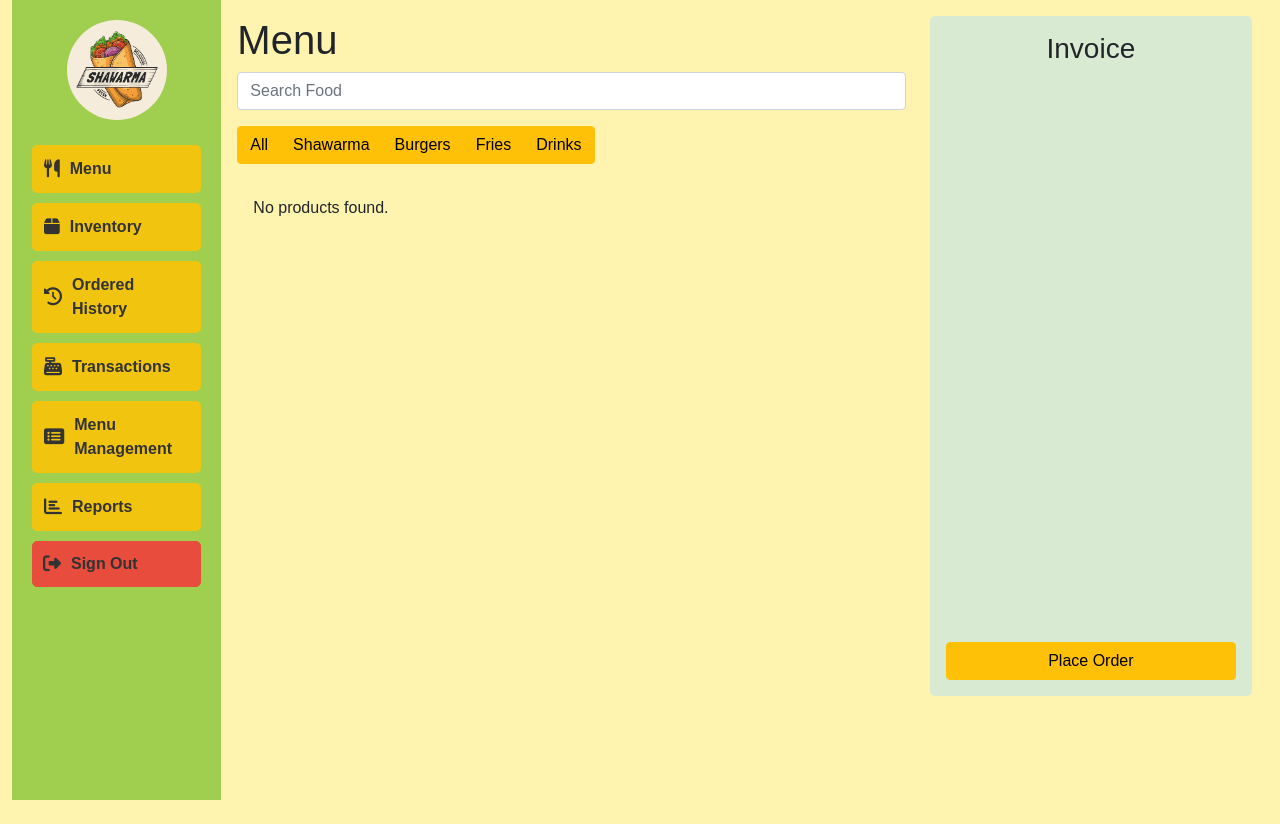
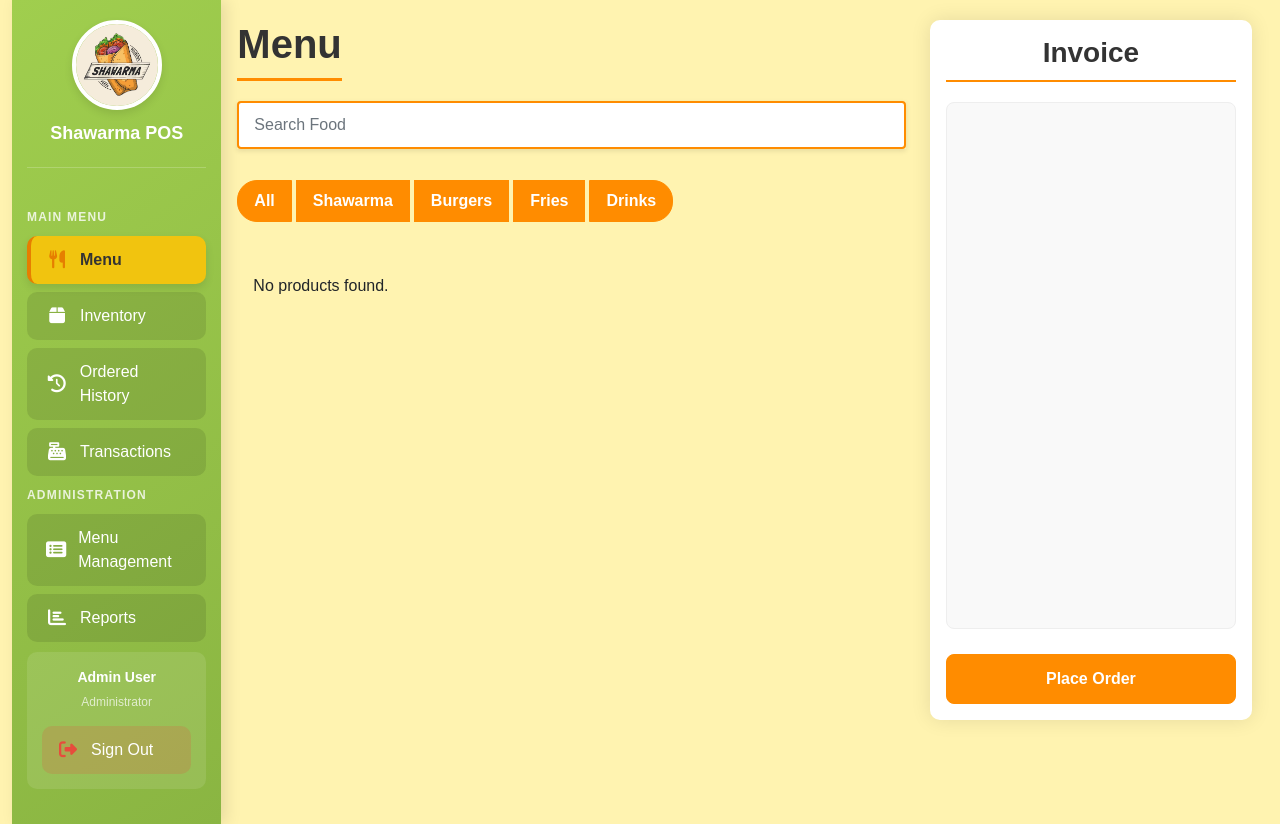
Before and after one commit to jc-lulu/shawarmaPos, a PHP site: page /menu.php in a window 1280 px wide. Before the commit the page ends 800 px from the top, so only its background shows below. Run offline with PHP 8.4, Linux system fonts and the light colour scheme; data that the repository does not hold is empty; some libraries are stand-ins or nearby versions.

Commit message:
enhanced the UI

```diff
--- a/sidebar.php
+++ b/sidebar.php
@@ -3,67 +3,238 @@
 <style>
     body {
         background-color: #FFF3B0;
+        font-family: 'Poppins', sans-serif;
     }
 
     .sidebar {
-        background-color: #a0ce4e;
+        background: linear-gradient(145deg, #a0ce4e, #8ab542);
         min-height: 100vh;
-        padding: 20px;
+        padding: 20px 15px;
         display: flex;
         flex-direction: column;
         align-items: center;
+        box-shadow: 5px 0 15px rgba(0, 0, 0, 0.1);
+        position: relative;
+        z-index: 100;
+    }
+
+    .logo-container {
+        text-align: center;
+        margin-bottom: 30px;
+        padding-bottom: 20px;
+        border-bottom: 1px solid rgba(255, 255, 255, 0.2);
+        width: 100%;
     }
 
     .sidebar img {
-        border-radius: 100%;
-        width: 100px;
-        margin-bottom: 20px;
+        border-radius: 50%;
+        width: 90px;
+        height: 90px;
+        object-fit: cover;
+        border: 4px solid #fff;
+        box-shadow: 0 4px 8px rgba(0, 0, 0, 0.1);
+        transition: transform 0.3s;
+    }
+
+    .sidebar img:hover {
+        transform: scale(1.05);
+    }
+
+    .menu-label {
+        color: #fff;
+        font-size: 12px;
+        text-transform: uppercase;
+        letter-spacing: 1.2px;
+        font-weight: 600;
+        margin: 10px 0;
+        align-self: flex-start;
+        opacity: 0.8;
+    }
+
+    .nav-links {
+        width: 100%;
+        display: flex;
+        flex-direction: column;
+        gap: 8px;
     }
 
     .sidebar a {
-        background-color: #f1c40f;
+        background-color: rgba(0, 0, 0, 0.1);
         display: flex;
         align-items: center;
-        justify-content: start;
         width: 100%;
-        padding: 10px;
-        margin: 5px 0;
-        border-radius: 5px;
+        padding: 12px 15px;
+        border-radius: 10px;
         text-decoration: none;
-        font-weight: bold;
-        border: 2px solid transparent;
-        color: #333;
+        font-weight: 500;
+        color: #fff;
         transition: all 0.3s ease;
+        border-left: 4px solid transparent;
     }
 
     .sidebar a i {
-        margin-right: 10px;
-        /* Space between icon and text */
+        margin-right: 12px;
         font-size: 18px;
+        width: 22px;
+        text-align: center;
+        transition: all 0.3s;
     }
 
-    .sidebar a:hover,
+    .sidebar a:hover {
+        background-color: rgba(255, 255, 255, 0.2);
+        transform: translateX(5px);
+    }
+
     .sidebar a.active {
         background-color: #f1c40f;
-        color: white;
-        border-color: #f1c40f;
+        color: #333;
+        border-left-color: #e67e00;
+        font-weight: 600;
+        box-shadow: 0 4px 8px rgba(0, 0, 0, 0.1);
+    }
+
+    .sidebar a.active i {
+        color: #e67e00;
+    }
+
+    .app-title {
+        color: #fff;
+        font-weight: 700;
+        margin-top: 10px;
+        font-size: 18px;
+        text-align: center;
+    }
+
+    .user-info {
+        margin-top: 10px;
+        background-color: rgba(255, 255, 255, 0.1);
+        border-radius: 10px;
+        padding: 15px;
+        width: 100%;
+        display: flex;
+        flex-direction: column;
+        align-items: center;
+        margin-bottom: 15px;
+    }
+
+    .user-name {
+        color: #fff;
+        font-weight: 600;
+        margin-bottom: 5px;
+        font-size: 14px;
+    }
+
+    .user-role {
+        color: rgba(255, 255, 255, 0.7);
+        font-size: 12px;
+        margin-bottom: 10px;
     }
 
     .signout {
+        background-color: rgba(231, 76, 60, 0.2) !important;
+        color: #fff !important;
+        border-left: none !important;
+        font-weight: 500;
+        margin-top: 5px;
+    }
+
+    .signout:hover {
         background-color: #e74c3c !important;
-        border: solid 1px #e74c3c !important;
+    }
+
+    .signout i {
+        color: #e74c3c;
+    }
+
+    .signout:hover i {
         color: #fff;
+    }
+
+    /* Responsive adjustments */
+    @media (max-width: 992px) {
+        .sidebar {
+            padding: 15px 10px;
+        }
+
+        .sidebar a {
+            padding: 10px;
+        }
+
+        .sidebar img {
+            width: 70px;
+            height: 70px;
+        }
+    }
+
+    @media (max-width: 768px) {
+        .app-title {
+            display: none;
+        }
+
+        .sidebar {
+            min-width: 80px;
+            padding: 15px 5px;
+        }
+
+        .sidebar a span {
+            display: none;
+        }
+
+        .sidebar a i {
+            margin-right: 0;
+            font-size: 20px;
+        }
+
+        .sidebar img {
+            width: 60px;
+            height: 60px;
+        }
+
+        .user-info {
+            display: none;
+        }
     }
 </style>
 
 <nav class="col-md-2 col-lg-2 sidebar">
-    <img src="assets/logo.avif" alt="Logo">
+    <div class="logo-container">
+        <img src="assets/logo.avif" alt="Shawarma POS">
+        <div class="app-title">Shawarma POS</div>
+    </div>
 
-    <a href="menu.php"><i class="fas fa-utensils"></i> Menu</a>
-    <a href="inventory_user.php"><i class="fas fa-box"></i> Inventory</a>
-    <a href="ordered_history.php"><i class="fas fa-history"></i> Ordered History</a>
-    <a href="transaction.php"><i class="fas fa-cash-register"></i> Transactions</a>
-    <a href="menuManagement.php"><i class="fas fa-list-alt"></i> Menu Management</a>
-    <a href="reports.php"><i class="fas fa-chart-bar"></i> Reports</a>
-    <a href="logout.php" class="signout"><i class="fas fa-sign-out-alt"></i> Sign Out</a>
+    <div class="menu-label">Main Menu</div>
+
+    <div class="nav-links">
+        <a href="menu.php" class="<?php echo basename($_SERVER['PHP_SELF']) == 'menu.php' ? 'active' : ''; ?>">
+            <i class="fas fa-utensils"></i> <span>Menu</span>
+        </a>
+        <a href="inventory_user.php" class="<?php echo basename($_SERVER['PHP_SELF']) == 'inventory_user.php' ? 'active' : ''; ?>">
+            <i class="fas fa-box"></i> <span>Inventory</span>
+        </a>
+        <a href="ordered_history.php" class="<?php echo basename($_SERVER['PHP_SELF']) == 'ordered_history.php' ? 'active' : ''; ?>">
+            <i class="fas fa-history"></i> <span>Ordered History</span>
+        </a>
+        <a href="transaction.php" class="<?php echo basename($_SERVER['PHP_SELF']) == 'transaction.php' ? 'active' : ''; ?>">
+            <i class="fas fa-cash-register"></i> <span>Transactions</span>
+        </a>
+    </div>
+
+    <div class="menu-label">Administration</div>
+
+    <div class="nav-links">
+        <a href="menuManagement.php" class="<?php echo basename($_SERVER['PHP_SELF']) == 'menuManagement.php' ? 'active' : ''; ?>">
+            <i class="fas fa-list-alt"></i> <span>Menu Management</span>
+        </a>
+        <a href="reports.php" class="<?php echo basename($_SERVER['PHP_SELF']) == 'reports.php' ? 'active' : ''; ?>">
+            <i class="fas fa-chart-bar"></i> <span>Reports</span>
+        </a>
+    </div>
+
+    <div class="user-info">
+        <div class="user-name">Admin User</div>
+        <div class="user-role">Administrator</div>
+        <a href="logout.php" class="signout">
+            <i class="fas fa-sign-out-alt"></i> <span>Sign Out</span>
+        </a>
+    </div>
 </nav>
--- a/styles/menu.css
+++ b/styles/menu.css
@@ -1,153 +1,239 @@
+/* Enhanced UI for Menu Page */
+
+/* Main Layout */
 body {
-  font-family: Arial, sans-serif;
-  margin: 0;
-  padding: 0;
-  display: flex;
-  flex-direction: column;
-  background-color: #f9f5d7;
+  background-color: #f8f9fa;
+  font-family: "Poppins", sans-serif;
 }
 
-.container {
-  max-width: 100%;
-  display: flex;
-  flex: 1;
+/* Menu Section */
+.container-fluid.py-3.p-3 {
+  padding-top: 20px !important;
 }
 
-.main-content {
-  flex: 1;
-  padding: 20px;
+h1 {
+  font-weight: 700;
+  color: #333;
+  margin-bottom: 20px;
+  border-bottom: 3px solid #ff8c00;
+  padding-bottom: 10px;
+  display: inline-block;
 }
 
-.menu-header {
-  display: flex;
-  flex-direction: column;
-  align-items: flex-start;
-  margin-bottom: 20px;
+/* Search Bar */
+.input-group {
+  margin-bottom: 15px;
+  box-shadow: 0 2px 5px rgba(0, 0, 0, 0.1);
 }
 
-.search-bar {
-  display: flex;
-  gap: 10px;
+.input-group .form-control {
+  border: 2px solid #ff8c00;
+  padding: 10px 15px;
+  font-size: 16px;
 }
 
-.search-bar input {
-  padding: 10px;
-  width: 250px;
-  border: 1px solid #ccc;
-  border-radius: 5px;
+.input-group .form-control:focus {
+  box-shadow: 0 0 0 0.25rem rgba(255, 140, 0, 0.25);
+  border-color: #ff8c00;
 }
 
-.category-buttons {
-  margin-top: 10px;
-  display: flex;
-  gap: 10px;
+/* Category Buttons */
+.btn-group {
+  margin-bottom: 20px;
+  flex-wrap: wrap;
+  gap: 5px;
 }
 
-.category-buttons button {
-  padding: 10px;
-  background-color: #ffa500;
-  border: none;
-  border-radius: 5px;
-  cursor: pointer;
-  font-size: 14px;
+.btn-warning {
+  background-color: #ff8c00;
+  border-color: #ff8c00;
+  color: white;
+  font-weight: 600;
+  transition: all 0.3s;
+  padding: 8px 16px;
+  border-radius: 20px;
 }
 
-.category-buttons button:hover {
-  background-color: #ff8c00;
+.btn-warning:hover,
+.btn-warning:focus {
+  background-color: #e67e00;
+  border-color: #e67e00;
+  transform: translateY(-2px);
+  box-shadow: 0 4px 8px rgba(0, 0, 0, 0.1);
 }
 
-.menu-items {
-  display: grid;
-  grid-template-columns: repeat(auto-fill, minmax(200px, 1fr));
-  gap: 20px;
-  margin-top: 20px;
+.btn-warning.active {
+  background-color: #d67400;
+  box-shadow: inset 0 3px 5px rgba(0, 0, 0, 0.2);
 }
 
-.menu-item {
-  text-align: center;
-  background-color: #fff;
-  border: 1px solid #ccc;
-  border-radius: 5px;
-  padding: 10px;
-}
-
-.menu-item button {
-  background-color: #4caf50;
-  color: white;
-  border: none;
-  padding: 10px;
-  border-radius: 5px;
-  cursor: pointer;
-}
-
-.menu-item button:hover {
-  background-color: #45a049;
-}
-
-.invoice {
-  width: 100% !important;
-  padding: 20px;
-  background-color: #d9ead3;
-  border-radius: 5px;
-  margin-left: auto;
-  height: 85vh;
+/* Product Cards */
+.product-container {
+  transition: all 0.3s ease;
+  box-shadow: 0 4px 6px rgba(0, 0, 0, 0.1);
+  margin-bottom: 15px;
+  border: 1px solid #eee;
+  position: relative;
+  overflow: hidden;
+  min-height: 250px;
   display: flex;
   flex-direction: column;
   justify-content: space-between;
 }
 
-.invoice h3 {
-  text-align: center;
+.product-container:hover {
+  transform: translateY(-5px);
+  box-shadow: 0 8px 15px rgba(0, 0, 0, 0.2);
 }
 
-.invoice-list {
-  flex-grow: 1;
-  overflow-y: auto;
+.image-container {
+  height: 130px;
+  overflow: hidden;
+  margin-bottom: 10px;
+  border-radius: 8px;
 }
 
-.place-order {
-  padding: 15px;
-  background-color: #f4e04d;
-  border: none;
-  border-radius: 5px;
-  cursor: pointer;
-  font-size: 18px;
-  align-self: center;
+.product-name {
+  font-weight: 600;
+  color: #333;
+  font-size: 16px;
+  margin-top: 10px;
+  height: 40px;
+  display: flex;
+  align-items: center;
+  justify-content: center;
+  text-align: center;
+  overflow: hidden;
+  padding: 0 5px;
 }
 
+.product-price {
+  color: #ff8c00;
+  font-weight: 700;
+  font-size: 18px;
+  margin: 5px 0;
+}
+
+.button-container {
+  margin-top: 10px;
+}
+
+.button-container .btn {
+  width: 100%;
+  padding: 8px;
+  border-radius: 20px;
+  transition: all 0.3s;
+}
+
+.button-container .btn-primary {
+  background-color: #ff8c00;
+  border-color: #ff8c00;
+}
+
+.button-container .btn-primary:hover {
+  background-color: #e67e00;
+  border-color: #e67e00;
+  transform: scale(1.05);
+}
+
+/* Invoice Section */
+.invoice {
+  background-color: white;
+  border-radius: 10px;
+  box-shadow: 0 0 20px rgba(0, 0, 0, 0.1);
+  height: calc(100vh - 100px);
+  position: sticky;
+  top: 20px;
+}
+
+.invoice h3 {
+  color: #333;
+  font-weight: 700;
+  margin-bottom: 20px;
+  padding-bottom: 10px;
+  border-bottom: 2px solid #ff8c00;
+}
+
+#invoice-list {
+  height: calc(100% - 120px);
+  overflow-y: auto;
+  margin-bottom: 15px;
+  padding: 10px;
+  background-color: #f9f9f9;
+  border-radius: 8px;
+  border: 1px solid #eee;
+}
+
+.invoice .btn {
+  padding: 12px;
+  font-size: 16px;
+  font-weight: 600;
+  border-radius: 8px;
+  margin-top: 10px;
+}
+
+/* Responsive Adjustments */
+@media (max-width: 992px) {
+  .product-container {
+    min-height: 220px;
+  }
+
+  .image-container {
+    height: 100px;
+  }
+}
+
+@media (max-width: 768px) {
+  .col-md-4 {
+    margin-top: 20px;
+  }
+
+  .invoice {
+    height: 500px;
+  }
+}
+
+/* Animation for Invoice List Items */
+@keyframes fadeIn {
+  from {
+    opacity: 0;
+    transform: translateY(10px);
+  }
+  to {
+    opacity: 1;
+    transform: translateY(0);
+  }
+}
+
+#invoice-list > div {
+  animation: fadeIn 0.3s ease;
+}
+
+/* Quantity Controls */
 .quantity {
   display: flex;
   justify-content: center;
+  align-items: center;
   gap: 10px;
   margin-top: 5px;
 }
 
 .quantity button {
-  background-color: #ccc;
+  width: 25px;
+  height: 25px;
+  border-radius: 50%;
   border: none;
-  padding: 5px 10px;
+  background-color: #ff8c00;
+  color: white;
+  font-weight: bold;
   cursor: pointer;
-  border-radius: 3px;
+  display: flex;
+  justify-content: center;
+  align-items: center;
+  transition: all 0.2s;
 }
 
-.product-container {
-  height: 200px;
-  width: 200px;
-  background-color: #ffff;
-  padding: 5px;
+.quantity button:hover {
+  background-color: #e67e00;
+  transform: scale(1.1);
 }
-
-.image-container {
-  width: 100%;
-  height: 60%;
-}
-
-.product-name {
-  height: 20%;
-  width: 100%;
-}
-
-.product-price {
-  height: 20%;
-  width: 100%;
-}
--- a/transaction.php
+++ b/transaction.php
@@ -85,7 +85,6 @@
                     <input type="text" class="form-control mb-2" placeholder="Product Name" form="inItemForm" name="productIn_item">
                     <input type="number" class="form-control mb-2" placeholder="Quantity" form="inItemForm" name="productIn_quantity">
                     <input type="date" class="form-control mb-2 DateIn" id="dateIn" form="inItemForm" name="dateOfIn" value="<?php echo date('Y-m-d'); ?>" style="display: none;" placeholder="<?php echo date('Y-m-d'); ?>">
-                    <input type="date" class="form-control mb-2 DateIn" id="dateIn" value="<?php echo date('Y-m-d'); ?>" placeholder="<?php echo date('Y-m-d'); ?>" disabled>
                     <select class="form-control mb-2" form="inItemForm" name="productIn_type">
                         <option value="" selected="true" disabled="disabled" style="font-style: italic;">Select Type</option>
                         <option value="type 1">type 1</option>
```
Also changed, not shown: uploads/1743751955_chickenShawarma.jpg (added).
